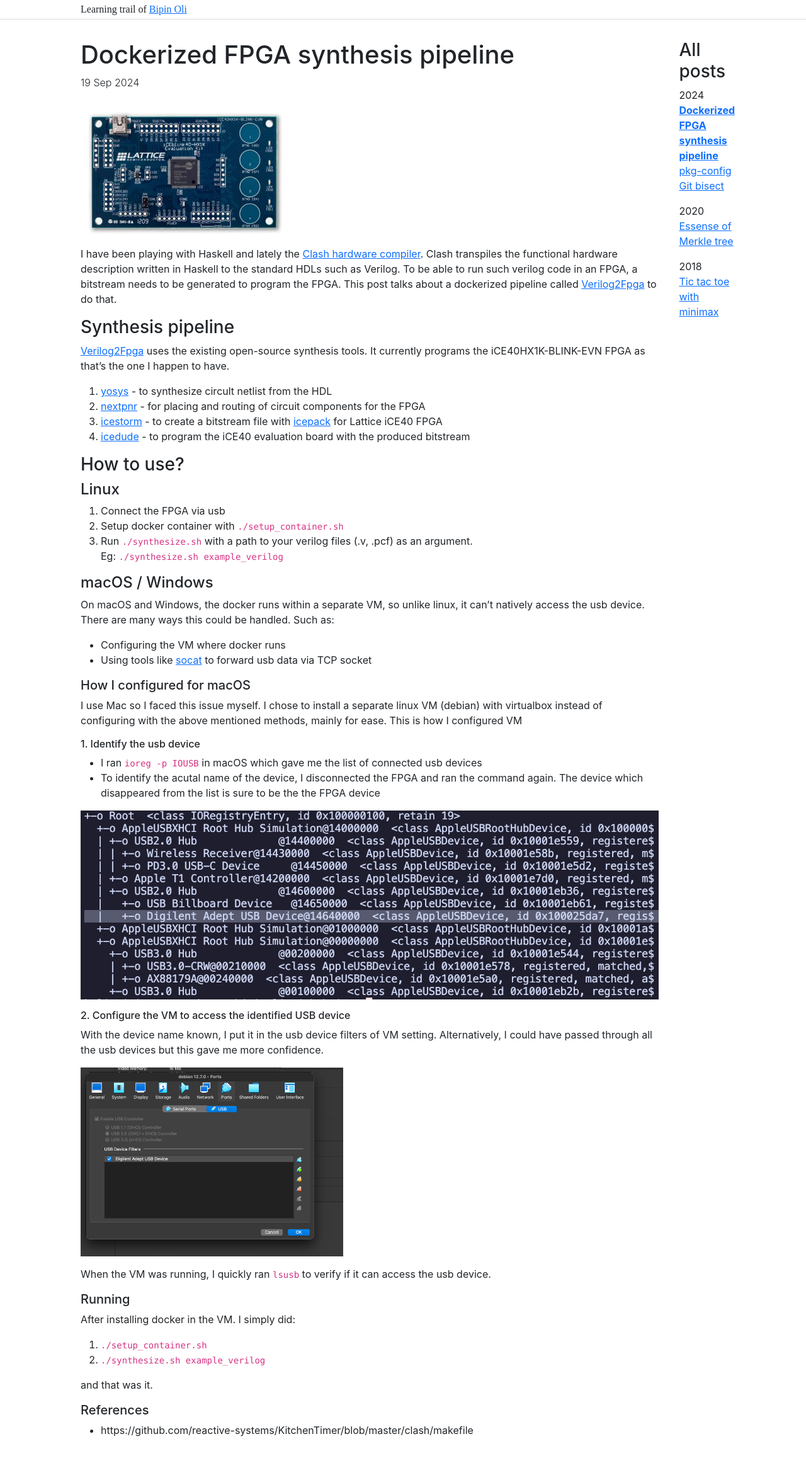
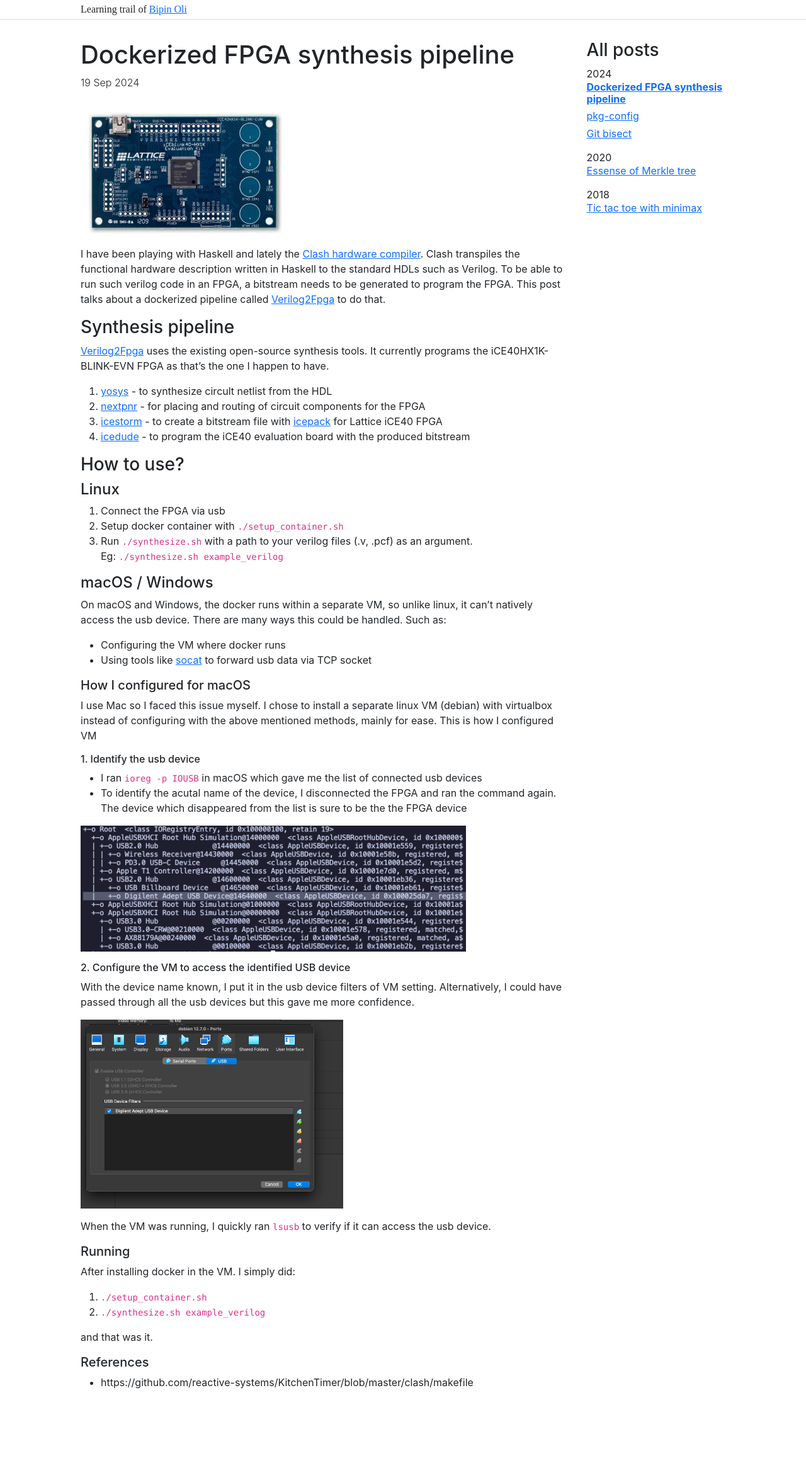
Before and after one commit to Bipinoli/bipinoli.github.io, a Jekyll site: the page built from _posts/2024-09-19-Dockerized-Verilog-to-FPGA-synthesis-pipeline.md, in a window 1280 px wide. Shown: the whole page at 63% size. Built offline with Jekyll 4.4.1, drawn with Linux system fonts in a browser that asks for light colours; after the commit the page ends 2255 px from its top, so only the background shows below that.

Commit message:
style fixes

```diff
--- a/_posts/2024-09-19-Dockerized-Verilog-to-FPGA-synthesis-pipeline.md
+++ b/_posts/2024-09-19-Dockerized-Verilog-to-FPGA-synthesis-pipeline.md
@@ -35,7 +35,7 @@
 - I ran `ioreg -p IOUSB` in macOS which gave me the list of connected usb devices
 - To identify the acutal name of the device, I disconnected the FPGA and ran the command again. The device which disappeared from the list is sure to be the the FPGA device
 
-![image](/assets/images/verilog2Fpga/list_of_usb.png){:height="300px"}
+![image](/assets/images/verilog2Fpga/list_of_usb.png){:height="200px"}
 
 ###### 2. Configure the VM to access the identified USB device
 With the device name known, I put it in the usb device filters of VM setting. Alternatively, I could have passed through all the usb devices but this gave me more confidence.
--- a/assets/css/style.css
+++ b/assets/css/style.css
@@ -30,6 +30,8 @@
   list-style: none;
   margin: 0;
   padding: 0;
+  line-height: 1.2;
+  margin-bottom: 0.5rem;
 }
 .sidebar ul {
   padding: 0;
@@ -37,6 +39,7 @@
   margin-bottom: 1rem;
 }
 .content {
+  overflow: scroll;
   flex: 7;
 }
 .current-post {
```
